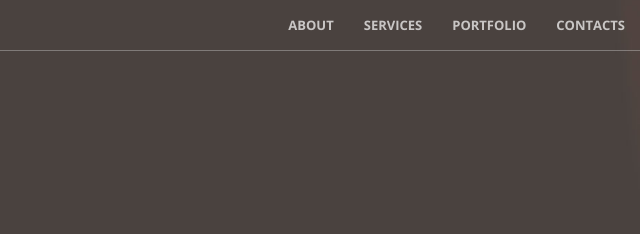
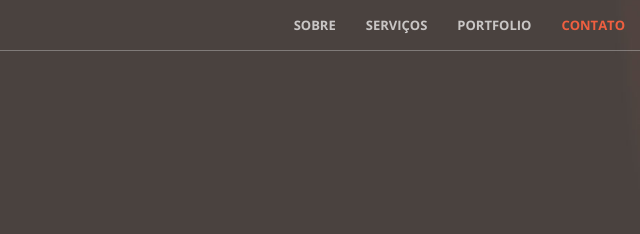
Before and after one commit to leandrofga/fadadocarro, a website: page index.html in a window 1280 px wide. Shown: the top 234 px of the page, 640-1280 px from the left. Drawn offline with nearby package versions, Linux system fonts and the light colour scheme.

Commit message:
Consertando a bosta

```diff
--- a/index.html
+++ b/index.html
@@ -50,16 +50,16 @@
             <div class="collapse navbar-collapse" id="bs-example-navbar-collapse-1">
                 <ul class="nav navbar-nav navbar-right">
                     <li>
-                        <a class="page-scroll" href="#Sobre">About</a>
+                        <a class="page-scroll" href="#about">Sobre</a>
                     </li>
                     <li>
-                        <a class="page-scroll" href="#Serviços">Services</a>
+                        <a class="page-scroll" href="#services">Serviços</a>
                     </li>
                     <li>
-                        <a class="page-scroll" href="#Portfolio">Portfolio</a>
+                        <a class="page-scroll" href="#portfolio">Portfolio</a>
                     </li>
                     <li>
-                        <a class="page-scroll" href="#Contatos">Contacts</a>
+                        <a class="page-scroll" href="#contact">Contato</a>
                     </li>
                 </ul>
             </div>
```
